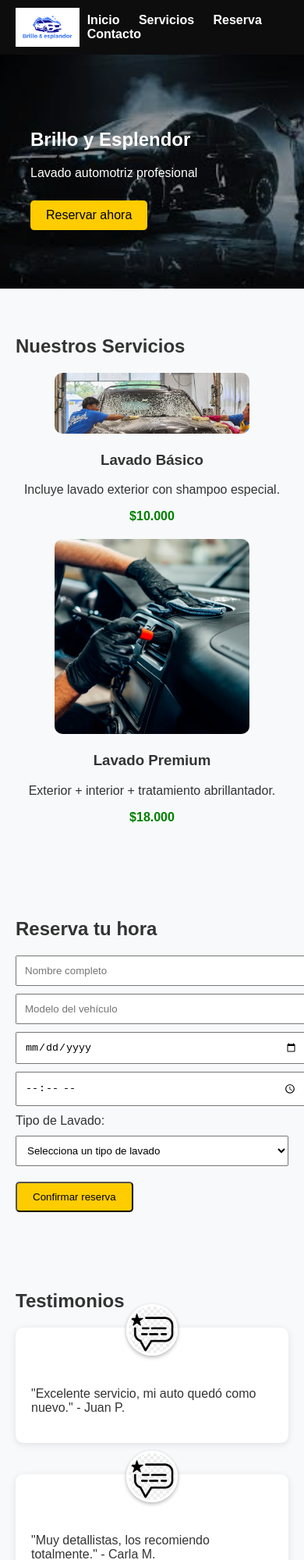
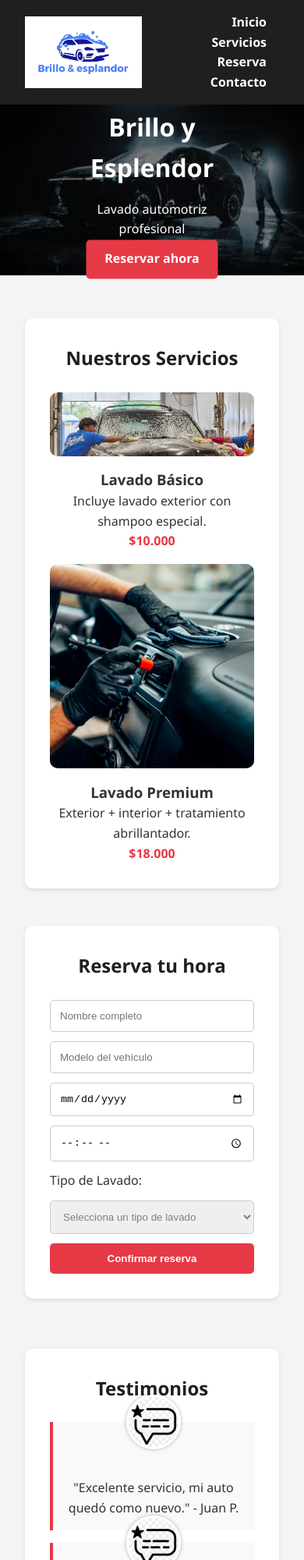
Before and after one commit to dilvnn11/brillo-esplendor, a plain HTML site: page index.html in a window 390 px wide. Shown: the top 2000 px of the page at 78% size. Drawn offline with Linux system fonts and the light colour scheme.

Commit message:
Update style.css

```diff
--- a/style.css
+++ b/style.css
@@ -1,147 +1,224 @@
-body {
+/* Reset básico */
+* {
   margin: 0;
-  font-family: Arial, sans-serif;
-  background-color: #f8f9fa;
-  color: #333;
+  padding: 0;
+  box-sizing: border-box;
 }
 
+body {
+  font-family: 'Segoe UI', sans-serif;
+  background-color: #f4f4f4;
+  color: #333;
+  line-height: 1.6;
+}
+
+/* Encabezado */
 .encabezado {
   display: flex;
   justify-content: space-between;
   align-items: center;
-  background-color: #0d0d0d;
-  padding: 10px 20px;
+  background-color: #1f1f1f;
+  padding: 1rem 2rem;
   color: white;
 }
 
 .logo {
-  height: 50px;
+  width: 150px;
 }
 
 .nav a {
-  margin: 0 10px;
   color: white;
+  margin: 0 1rem;
   text-decoration: none;
   font-weight: bold;
 }
 
+.nav a:hover {
+  text-decoration: underline;
+}
+
+/* Hero */
 .hero {
   position: relative;
-  height: 300px;
-  overflow: hidden;
+  text-align: center;
+  color: white;
 }
 
 .hero-img {
   width: 100%;
-  height: 100%;
+  max-height: 400px;
   object-fit: cover;
-  filter: brightness(60%);
+  filter: brightness(0.5);
 }
 
 .hero-texto {
   position: absolute;
   top: 50%;
-  left: 10%;
-  transform: translateY(-50%);
-  color: white;
+  left: 50%;
+  transform: translate(-50%, -50%);
+}
+
+.hero-texto h1 {
+  font-size: 3rem;
+  margin-bottom: 1rem;
 }
 
 .btn {
   display: inline-block;
-  margin-top: 10px;
-  background-color: #ffcc00;
-  color: black;
-  padding: 10px 20px;
+  background-color: #e63946;
+  color: white;
+  padding: 0.75rem 1.5rem;
   text-decoration: none;
+  border: none;
+  font-weight: bold;
   border-radius: 5px;
+  cursor: pointer;
 }
 
-.seccion {
-  padding: 40px 20px;
+.btn:hover {
+  background-color: #d62828;
 }
 
-.servicios-reserva {
-  display: flex;
-  justify-content: space-around;
-  flex-wrap: wrap;
-  gap: 40px;
+/* Secciones */
+.seccion {
+  padding: 2rem;
+  background-color: white;
+  margin: 1rem;
+  border-radius: 10px;
+  box-shadow: 0 2px 5px rgba(0,0,0,0.1);
 }
 
-.servicios-contenedor, .formulario {
-  flex: 1;
-  min-width: 300px;
+.seccion h2 {
+  text-align: center;
+  margin-bottom: 1.5rem;
+  color: #1f1f1f;
+}
+
+/* Fila de secciones lado a lado */
+.fila-secciones {
+  display: flex;
+  flex-wrap: wrap;
+  justify-content: space-between;
+  gap: 1rem;
+  margin: 2rem 1rem;
+}
+
+.fila-secciones .seccion {
+  flex: 1 1 300px;
+  min-width: 280px;
+}
+
+/* Servicios */
+.servicios-contenedor {
+  display: flex;
+  flex-direction: column;
+  gap: 1rem;
 }
 
 .servicio {
   text-align: center;
-  margin-bottom: 20px;
 }
 
 .servicio img {
   width: 100%;
-  max-width: 250px;
+  max-width: 300px;
   border-radius: 10px;
+  margin-bottom: 0.5rem;
 }
 
 .precio {
   font-weight: bold;
-  color: green;
+  color: #e63946;
 }
 
-.formulario input, .formulario select {
-  display: block;
-  width: 100%;
-  margin: 10px 0;
-  padding: 10px;
+/* Formulario */
+.formulario {
+  display: flex;
+  flex-direction: column;
+  gap: 1rem;
 }
 
-.testimonios-pago-mapa {
-  display: flex;
-  justify-content: space-around;
-  flex-wrap: wrap;
-  gap: 40px;
+.formulario input,
+.formulario select {
+  padding: 0.75rem;
+  border: 1px solid #ccc;
+  border-radius: 5px;
 }
 
+.formulario select:required:invalid {
+  color: gray;
+}
+
+/* Testimonios */
 .testimonios {
-  flex: 1;
-  min-width: 250px;
+  max-width: 100%;
 }
 
 .testimonio {
+  background-color: #f9f9f9;
+  padding: 1rem;
+  margin-bottom: 1rem;
+  border-left: 4px solid #e63946;
   position: relative;
-  margin-bottom: 40px;
-  padding: 20px;
-  background-color: white;
-  border-radius: 10px;
-  box-shadow: 0 2px 10px rgba(0,0,0,0.1);
-  padding-top: 60px;
+  padding-top: 4rem;
+  text-align: center;
+}
+
+.testimonio p {
+  margin-top: 0.5rem;
 }
 
 .testimonio img {
+  width: 70px;
+  height: 70px;
+  object-fit: cover;
+  border-radius: 50%;
   position: absolute;
-  top: -30px;
+  top: -35px;
   left: 50%;
   transform: translateX(-50%);
-  width: 60px;
-  height: 60px;
-  border-radius: 50%;
-  object-fit: cover;
   border: 3px solid white;
-  box-shadow: 0 2px 5px rgba(0,0,0,0.3);
+  box-shadow: 0 0 5px rgba(0,0,0,0.3);
 }
 
-.opciones-pago, .mapa {
-  flex: 1;
-  min-width: 250px;
-  background-color: white;
-  padding: 20px;
-  border-radius: 10px;
-  box-shadow: 0 2px 10px rgba(0,0,0,0.1);
+/* Pago */
+#pago p {
+  margin-bottom: 0.5rem;
 }
 
+/* Contacto / Mapa */
+.contacto iframe {
+  width: 100%;
+  height: 250px;
+  border: none;
+  border-radius: 10px;
+}
+
+/* Footer */
 .footer {
   text-align: center;
-  background-color: #0d0d0d;
+  padding: 1rem;
+  background-color: #1f1f1f;
   color: white;
-  padding: 20px;
+  margin-top: 2rem;
 }
+
+/* Responsive */
+@media (max-width: 768px) {
+  .hero-texto h1 {
+    font-size: 2rem;
+  }
+
+  .fila-secciones {
+    flex-direction: column;
+  }
+
+  .nav {
+    flex-direction: column;
+    text-align: right;
+  }
+
+  .formulario {
+    gap: 0.75rem;
+  }
+}
```
